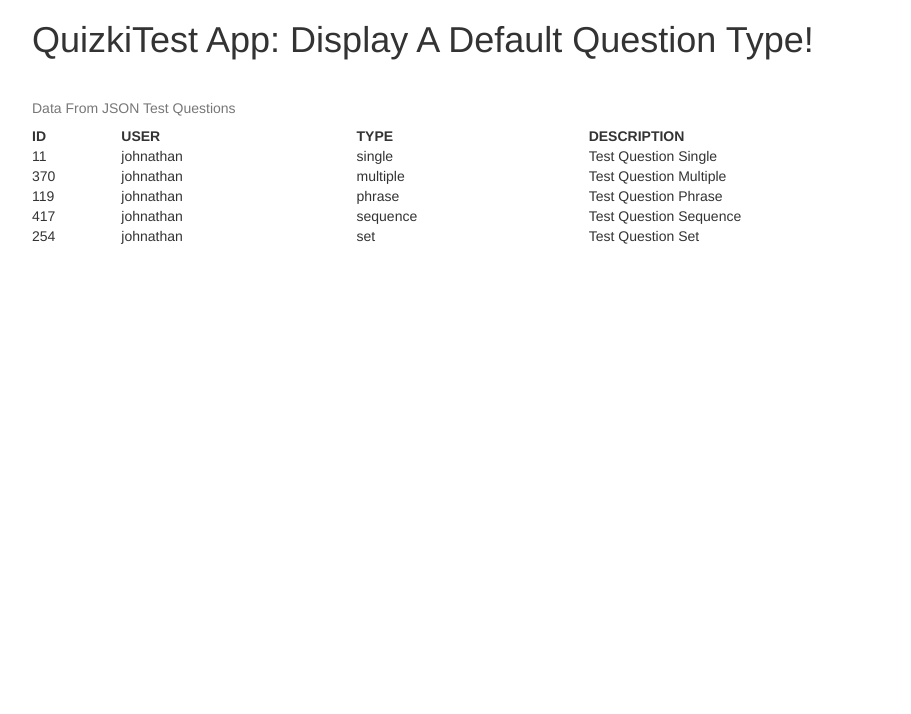
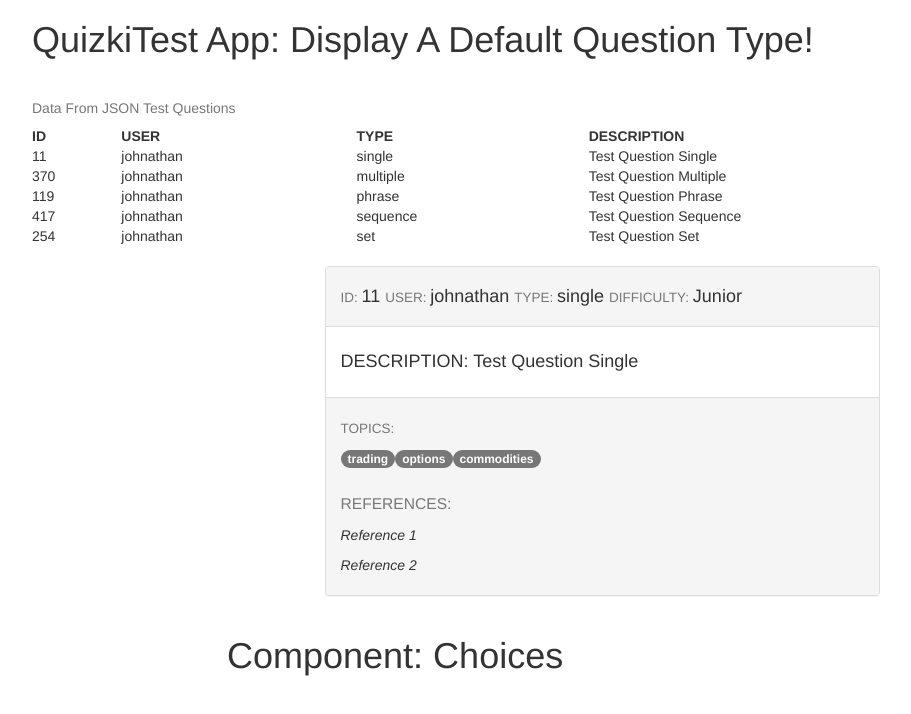
Before and after one commit to jdisser/QuizkiTest, an Angular app: page / in a window 1280 px wide. Shown: the top 714 px of the page, without its empty margins (38-949 px from the left). Built offline with nearby package versions, Linux system fonts and the light colour scheme.

Commit message:
Question header block including id, user, type, difficulty, description, topics, and references is implemented

```diff
--- a/src/app/questionData/data.ts
+++ b/src/app/questionData/data.ts
@@ -24,7 +24,7 @@ export class TestData {
 
     "set": { "question": [{"references":[{"text":"oceb fundamental book, chapter 6, p95","id":57}],"type_id":"5","type_text":"Set","topics":[{"text":"BPMN","id":155},{"text":"chapter 6","id":154},{"text":"oceb fundamental","id":19},{"text":"activities","id":159}],"user_name":"johnathan","description":"Test Question Set","textWithoutHTML":"The eight predefined task types in BPMN...","difficulty_id":"1","choiceIdsToBeAnswered":"723;-1","difficulty_text":"Junior","entityStatus":0,"user_id":"1","dynamicDataFieldNames":["choiceIdsToBeAnswered"],"id":"254","text":"<p>The eight predefined task types in BPMN...<\/p>","choices":[{"sequence":"0","iscorrect":"false","id":"722","text":"Reference"},{"sequence":"0","iscorrect":"false","id":"726","text":"Receive"},{"sequence":"0","iscorrect":"true","id":"725","text":"Manual"},{"sequence":"0","iscorrect":"false","id":"724","text":"Service"},{"sequence":"0","iscorrect":"false","id":"727","text":"Send"},{"sequence":"0","iscorrect":"false","id":"982","text":"User"},{"sequence":"0","iscorrect":"false","id":"728","text":"Script"},{"sequence":"0","iscorrect":"false","id":"723","text":"None"}]}] },
 
-    "single": { "question": [{"references":[],"type_id":"1","type_text":"Single","topics":[{"text":"trading","id":10},{"text":"options","id":12},{"text":"commodities","id":11}],"user_name":"johnathan","description":"Test Question Single","textWithoutHTML":"A&nbsp;listed option is a put or call that an exchange has authorized for trading.","difficulty_id":"1","difficulty_text":"Junior","entityStatus":0,"user_id":"1","dynamicDataFieldNames":[],"id":"11","text":"<p>A&nbsp;<strong>listed option<\/strong> is a put or call that an exchange has authorized for trading.<\/p>","choices":[{"sequence":"0","iscorrect":"true","id":"28","text":"True"},{"sequence":"0","iscorrect":"false","id":"27","text":"False"}]}] }
+    "single": { "question": [{"references":[{"text":"Reference 1","id":123},{"text":"Reference 2","id":456}],"type_id":"1","type_text":"Single","topics":[{"text":"trading","id":10},{"text":"options","id":12},{"text":"commodities","id":11}],"user_name":"johnathan","description":"Test Question Single","textWithoutHTML":"A&nbsp;listed option is a put or call that an exchange has authorized for trading.","difficulty_id":"1","difficulty_text":"Junior","entityStatus":0,"user_id":"1","dynamicDataFieldNames":[],"id":"11","text":"<p>A&nbsp;<strong>listed option<\/strong> is a put or call that an exchange has authorized for trading.<\/p>","choices":[{"sequence":"0","iscorrect":"true","id":"28","text":"True"},{"sequence":"0","iscorrect":"false","id":"27","text":"False"}]}] }
 
   }
 
--- a/src/app/questions/question/question-references/question-reference/question-reference.component.html
+++ b/src/app/questions/question/question-references/question-reference/question-reference.component.html
@@ -1,3 +1 @@
-<p>
-  question-reference works!
-</p>
+<p><i>{{reference.text}}</i></p>
--- a/src/app/questions/question/question-references/question-reference/question-reference.component.ts
+++ b/src/app/questions/question/question-references/question-reference/question-reference.component.ts
@@ -1,4 +1,5 @@
-import { Component, OnInit } from '@angular/core';
+import { Component, OnInit, Input } from '@angular/core';
+import {QuestionReference} from "../questionReferenceModel"
 
 @Component({
   selector: 'app-question-reference',
@@ -7,6 +8,8 @@ import { Component, OnInit } from '@angular/core';
 })
 export class QuestionReferenceComponent implements OnInit {
 
+  @Input() reference: QuestionReference;
+
   constructor() { }
 
   ngOnInit() {
--- a/src/app/questions/question/question-references/question-references.component.html
+++ b/src/app/questions/question/question-references/question-references.component.html
@@ -1,2 +1,5 @@
-<h1>Component: References</h1>
-<h2>{{qReferences}}</h2>
+<h3><small>REFERENCES:</small></h3>
+<app-question-reference
+  *ngFor = "let reference of references"
+  [reference] = "reference"
+></app-question-reference>
--- a/src/app/questions/question/question-topics/question-topic/question-topic.component.html
+++ b/src/app/questions/question/question-topics/question-topic/question-topic.component.html
@@ -1,3 +1 @@
-<p>
-  question-topic works!
-</p>
+<span class="badge"><b>{{topic.text}}</b></span>
--- a/src/app/questions/question/question-topics/question-topic/question-topic.component.ts
+++ b/src/app/questions/question/question-topics/question-topic/question-topic.component.ts
@@ -1,4 +1,5 @@
-import { Component, OnInit } from '@angular/core';
+import { Component, OnInit, Input } from '@angular/core';
+import {QuestionTopic} from "../questionTopicModel"
 
 @Component({
   selector: 'app-question-topic',
@@ -7,6 +8,8 @@ import { Component, OnInit } from '@angular/core';
 })
 export class QuestionTopicComponent implements OnInit {
 
+  @Input() topic: QuestionTopic;
+
   constructor() { }
 
   ngOnInit() {
--- a/src/app/questions/question/question-topics/question-topics.component.html
+++ b/src/app/questions/question/question-topics/question-topics.component.html
@@ -1,2 +1,5 @@
-<h1>Component: Topics</h1>
-<h2>{{qTopics}}</h2>
+<h4><small>TOPICS:</small></h4>
+<app-question-topic
+  *ngFor = "let topic of topics"
+  [topic] = "topic">
+</app-question-topic>
--- a/src/app/questions/question/question.component.html
+++ b/src/app/questions/question/question.component.html
@@ -1,27 +1,28 @@
 <div class="row">
-  <div class="col-md-5 col-md-offset-1">
-    <h1>Component: Question</h1>
-    <h2>{{question}}</h2>
+  <div class="col-md-6 col-md-offset-3">
+    <div class="panel panel-default">
+      <div class="panel-heading">
+          <h4><small>ID: </small> {{question.id}}
+            <small>USER: </small>{{question.user}}
+            <small>TYPE: </small>{{getQuestionTypeString(question.type)}}
+            <small>DIFFICULTY: </small>{{getQuestionDifficultyString(question.difficulty)}}</h4>
+      </div>
+      <div class="panel-body">
+        <h4>DESCRIPTION: {{question.description}} </h4>
+      </div>
+      <div class="panel-footer">
+        <app-question-topics
+          [topics] = "question.topics"
+        ></app-question-topics>
+        <app-question-references
+          [references] = "question.references"
+        ></app-question-references>
+      </div>
+    </div>
   </div>
 </div>
 
-<div class="row">
-  <div class="col-md-5 col-md-offset-2">
-    <app-question-difficulty></app-question-difficulty>
-  </div>
-</div>
 
-<div class="row">
-  <div class="col-md-5 col-md-offset-2">
-    <app-question-topics></app-question-topics>
-  </div>
-</div>
-
-<div class="row">
-  <div class="col-md-5 col-md-offset-2">
-    <app-question-references></app-question-references>
-  </div>
-</div>
 
 <div class="row">
   <div class="col-md-5 col-md-offset-2">
--- a/src/app/questions/question/question.component.ts
+++ b/src/app/questions/question/question.component.ts
@@ -17,14 +17,27 @@ import {QuestionTypes} from "./question-types/questionTypesEnum"
 export class QuestionComponent implements OnInit {
   @Input() question: Question;
 
-  type: QuestionTypes = this.question.type;
-  topics: QuestionTopic[] = this.question.topics;
-  references: QuestionReference[] = this.question.references;
-  choices: QuestionChoice[] = this.question.choices;
-  difficulty: QuestionDifficulties = this.question.difficulty;
+  type: QuestionTypes
+  topics: QuestionTopic[]
+  references: QuestionReference[]
+  choices: QuestionChoice[]
+  difficulty: QuestionDifficulties
 
   constructor() { }
 
   ngOnInit() {
+    this.type = this.question.type;
+    this.topics = this.question.topics;
+    this.references = this.question.references;
+    this.choices = this.question.choices;
+    this.difficulty = this.question.difficulty;
+  }
+
+  public getQuestionTypeString(index: number){
+    return QuestionTypes[index];
+  }
+
+  public getQuestionDifficultyString(index: number){
+    return QuestionDifficulties[index];
   }
 }
--- a/src/app/questions/questions.component.html
+++ b/src/app/questions/questions.component.html
@@ -18,3 +18,10 @@
       </table>
   </div>
 </div>
+<div class="row">
+  <div class="col-md-12">
+    <app-question
+      [question] = "question"
+    ></app-question>
+  </div>
+</div>
--- a/src/app/questions/questions.component.ts
+++ b/src/app/questions/questions.component.ts
@@ -31,5 +31,4 @@ export class QuestionsComponent implements OnInit {
   public getQuestionTypesString(index: number){
     return QuestionTypes[index];
   }
-
 }
```
